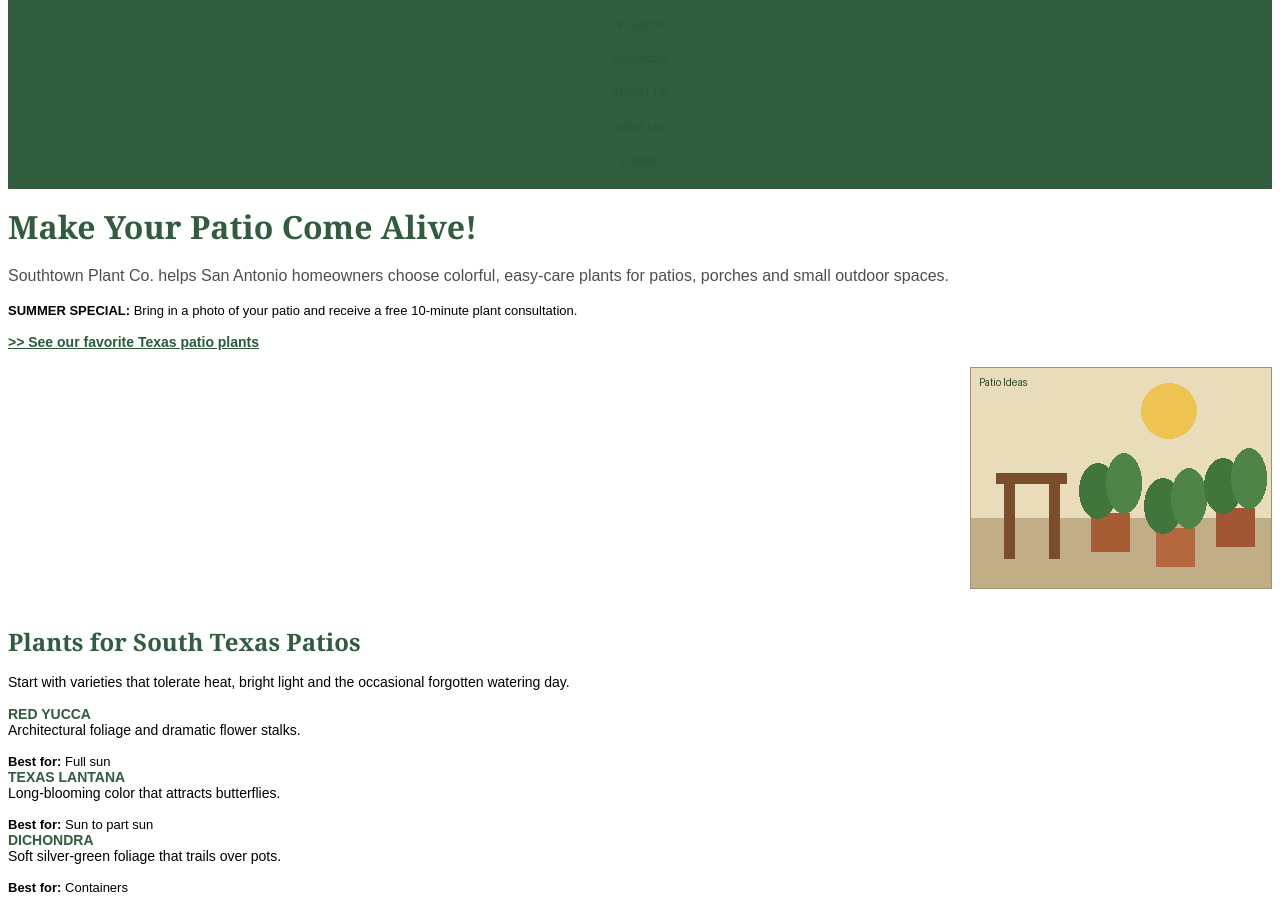
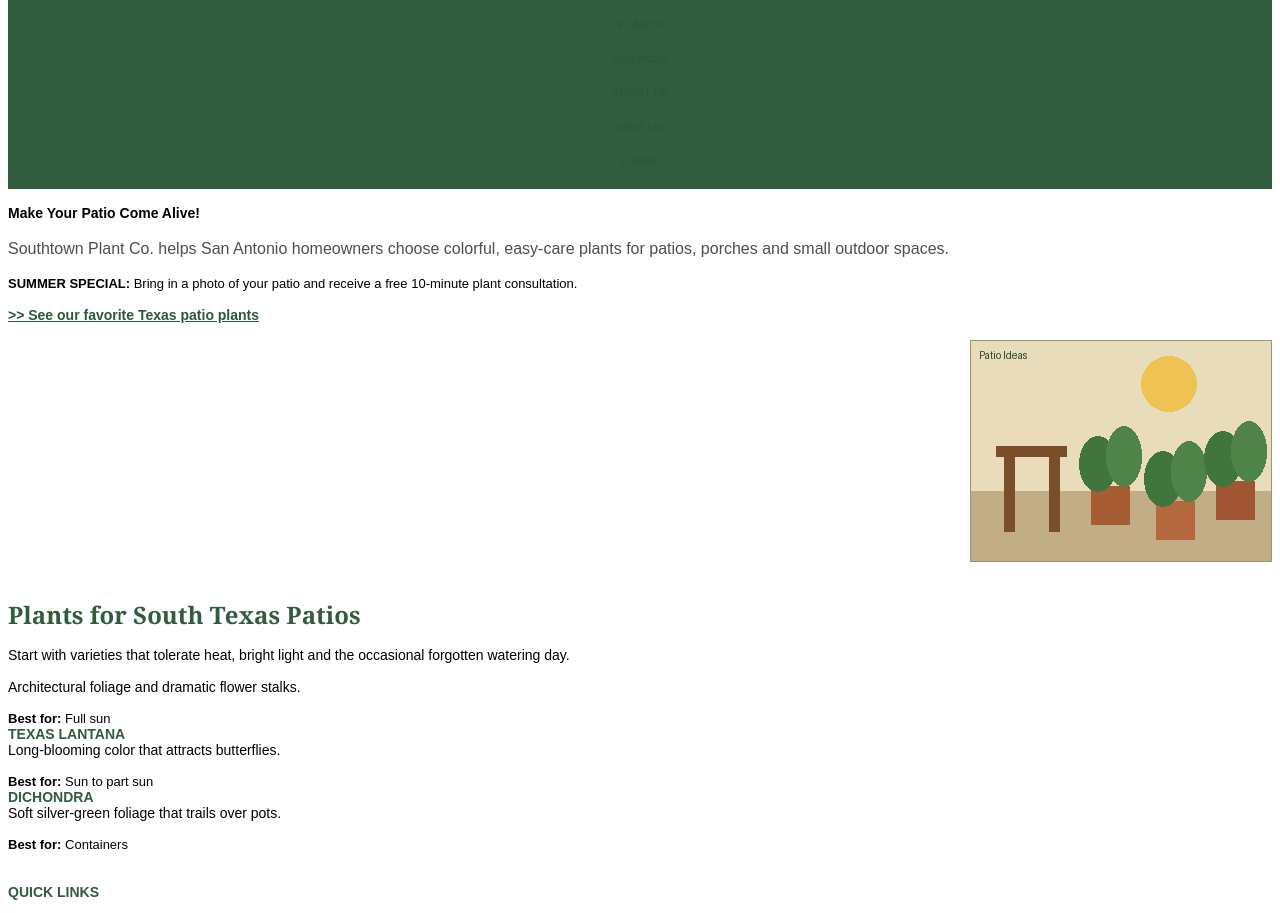
Before and after one commit to Mary-Ink/webworks-studio, a plain HTML site: page legacy-modernization/index.html in a window 1280 px wide. Shown: the part 153-1066 px from the top of the page. Drawn offline with Linux system fonts and the light colour scheme.

Commit message:
Updated new codes for HTML and CSS

```diff
--- a/legacy-modernization/index.html
+++ b/legacy-modernization/index.html
@@ -42,7 +42,6 @@
       <div>
         <div>
           <div width="420" valign="top">
-            <font face="Georgia, Times New Roman, serif" size="6" color="#315C3D">
               <b>Make Your Patio Come Alive!</b>
             </font>
 
@@ -83,7 +82,6 @@
       </p>
         <div>
           <div>
-            <b><font color="#315C3D">RED YUCCA</font></b><br>
             Architectural foliage and dramatic flower stalks.<br><br>
             <font size="2"><b>Best for:</b> Full sun</font>
           </div>
```
